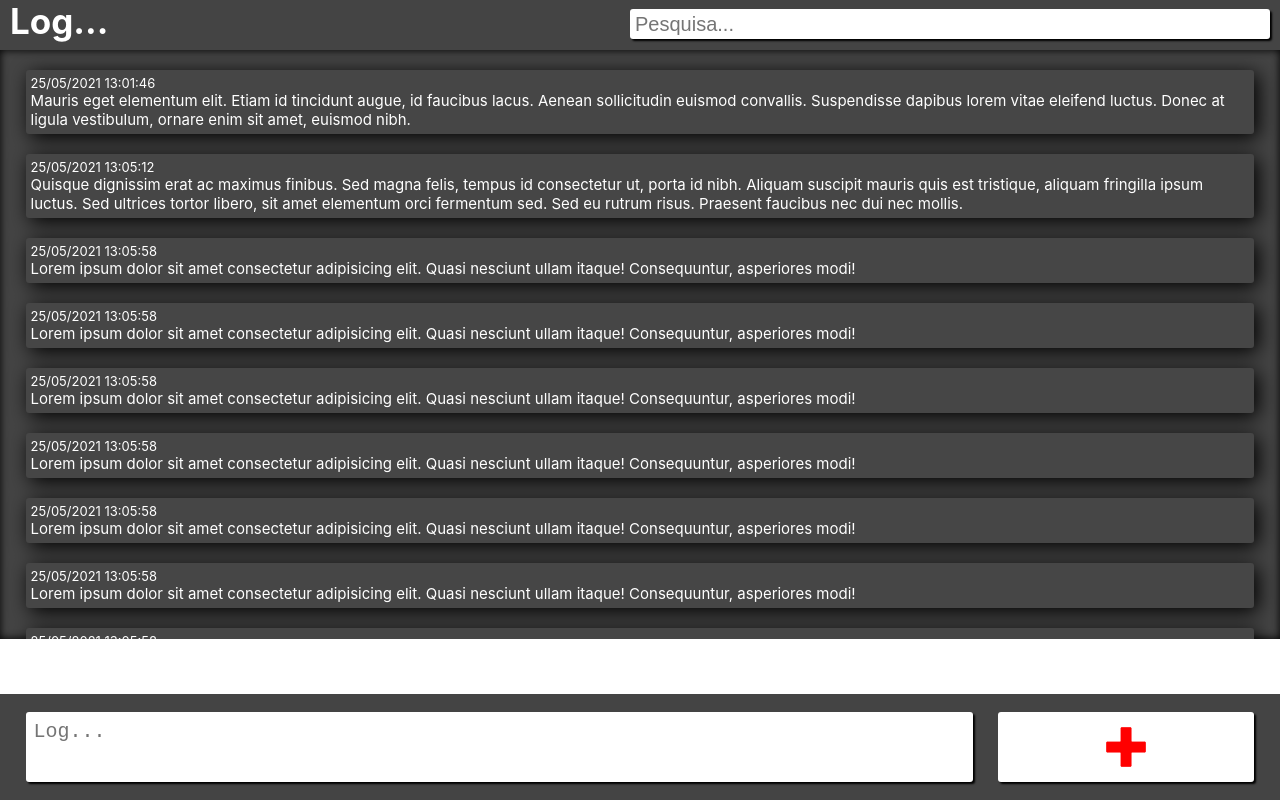
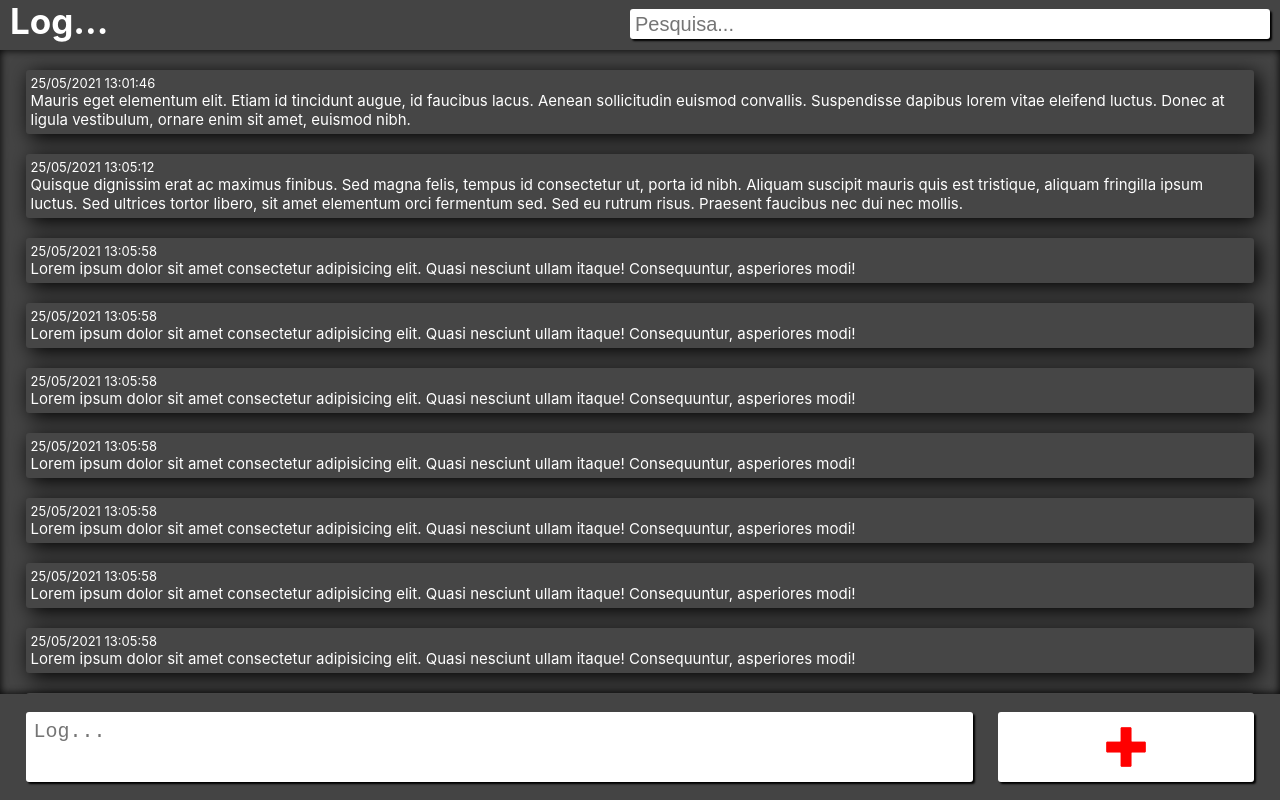
Before and after one commit to andrenobreg/logapp, a React (Create React App) app: page / in a window 1280 px wide. Built offline with nearby package versions, Linux system fonts and the light colour scheme.

Commit message:
Footer resolvido

```diff
--- a/src/home.js
+++ b/src/home.js
@@ -8,7 +8,6 @@ class Home extends React.PureComponent {
     constructor(props) {
         super(props);
         this.state = {
-            height: "calc(100vh - 221px)",
             basenotas: Database().basenotas,
             value: "",
             rows: 2,
@@ -40,28 +39,21 @@ class Home extends React.PureComponent {
             value: event.target.value,
             rows: currentRows < maxRows ? currentRows : maxRows,
         });
-    if(this.state.rows==2){
-        this.setState({height: "calc(100vh - 221px)"})
-    }else{
-        if(this.state.rows==3){
-            this.setState({height: "calc(100vh - 240px)"})
-        }else{
-            if(this.state.rows==4){
-                this.setState({height: "calc(100vh - 252px)"})
-            }
-        }
-    }
+        this.updateScroll()
     };
 
-    inserirNota(){
+    inserirNota() {
+        if(this.state.value!==""){
             let i = this.state.basenotas.length;
-        i = i+1;
-        this.state.basenotas[i] = {date: new Date().toLocaleString(), nota: this.state.value}; //this.state.value;
-        this.setState({value: ''});
+            i = i + 1;
+            this.state.basenotas[i] = { date: new Date().toLocaleString(), nota: this.state.value }; //this.state.value;
+            this.setState({ value: '' });
+
+        }
         this.updateScroll()
     }
 
-    updateScroll(){
+    updateScroll() {
         var element = document.getElementById("board");
         element.scrollTop = element.scrollHeight;
     }
@@ -86,32 +78,30 @@ class Home extends React.PureComponent {
         return (
             <div>
                 <html>
-                <body style={{backgroundColor:"red", height:"100%"}}>
+                    <body style={{ backgroundColor: "red", height: "100vh", display: "flex", flexDirection:"column" }}>
                         <header>
-                    <div style={{boxShadow: "5px 5px 10px black", width:"100%", height:"50px", backgroundColor:"#444444", position:"relative"}}>
-                        <a style={{fontSize:"35px", float:"left", fontWeight:"bold", color:"white", marginLeft:"10px"}}>Log...</a>
-                        <input type="text"  placeholder="Pesquisa..."  id="entradabusca" onKeyUp={filterFunction} style={{paddingLeft:"5px", height:"30px", width:"50vw", float:"right", marginTop:"9px", marginRight:"10px", boxShadow: "2px 2px 2px black", boxSizing:"border-box", border:"none", borderRadius:"3px", resize:"none", fontSize:"20px", outline:"0"}}/>
+                            <div style={{ boxShadow: "5px 5px 10px black", width: "100%", height: "50px", backgroundColor: "#444444", position: "relative" }}>
+                                <a style={{ fontSize: "35px", float: "left", fontWeight: "bold", color: "white", marginLeft: "10px" }}>Log...</a>
+                                <input type="text" placeholder="Pesquisa..." id="entradabusca" onKeyUp={filterFunction} style={{ paddingLeft: "5px", height: "30px", width: "50vw", float: "right", marginTop: "9px", marginRight: "10px", boxShadow: "2px 2px 2px black", boxSizing: "border-box", border: "none", borderRadius: "3px", resize: "none", fontSize: "20px", outline: "0" }} />
                             </div>
                         </header>
-
-                    <div id="board" style={{boxShadow: "inset 0px 0px 8px black", scrollBehavior:"smooth", display:"flex", flexDirection:"column", backgroundColor:"#444444", position:"relative", height:this.state.height, overflow:"auto", paddingBottom:"10px"}}>
-                        {this.state.basenotas.map((objeto) => (<a className="resultados">{Cardnota(objeto.date, objeto.nota)}</a>) )}
+                        <div id="board" style={{ boxShadow: "inset 0px 0px 8px black", scrollBehavior: "smooth", display: "flex", flexDirection: "column", flex: 1, backgroundColor: "#444444", position: "relative", overflow: "auto", paddingBottom: "10px" }}>
+                            {this.state.basenotas.map((objeto) => (<a className="resultados">{Cardnota(objeto.date, objeto.nota)}</a>))}
                         </div>
 
-                    <footer>
-                            <div style={{whiteSpace:"pre-wrap", boxSizing:"border-box", display: "flex", width:"100%", maxHeight:"200px", backgroundColor:"#444444", position:"absolute", bottom:"0", paddingTop:"18px", paddingBottom:"18px", paddingLeft:"2vw", paddingRight:"2vw"}}>
+                        <footer style={{height:"fit-content", position:"relative"}}>
+                            <div style={{ whiteSpace: "pre-wrap", boxSizing: "border-box", display: "flex", width: "100%", maxHeight: "200px", backgroundColor: "#444444", bottom: "0", paddingTop: "18px", paddingBottom: "18px", paddingLeft: "2vw", paddingRight: "2vw" }}>
                                 <textarea
-                            style={{boxShadow: "2px 2px 2px black", boxSizing:"border-box", border:"none", borderRadius:"3px", resize:"none", fontSize:"20px", lineHeight:"24px", overflow:"auto", height:"auto", padding:"8px", outline:"0", float:"left", marginLeft:"0px", marginTop:"0px", marginBottom:"0px", width:"74vw", maxHeight:"100px"}}
+                                    style={{ boxShadow: "2px 2px 2px black", boxSizing: "border-box", border: "none", borderRadius: "3px", resize: "none", fontSize: "20px", lineHeight: "24px", overflow: "auto", height: "auto", padding: "8px", outline: "0", float: "left", marginLeft: "0px", marginTop: "0px", marginBottom: "0px", width: "74vw", maxHeight: "100px" }}
                                     rows={this.state.rows}
                                     value={this.state.value}
                                     placeholder={'Log...'}
                                     className={'textarea'}
                                     onChange={this.handleChange}
-                            //onKeyUp={this.handleChange}
                                 />
                                 <div>
-                                <div onClick={(event) => {this.inserirNota()}} style={{display: "flex", position:"relative", justifyContent:"center", alignItems:"center", cursor:"pointer", boxShadow: "2px 2px 2px black", backgroundColor:"white", width:"20vw", maxHeight:"100px", minHeight:"64px", height:"100%", outline:"0", border:"0", borderRadius:"3px", float:"left", marginLeft:"2vw"}}>
-                                    <img src={enviar} style={{margin:"15px"}}/>
+                                    <div onClick={(event) => { this.inserirNota() }} style={{ display: "flex", position: "relative", justifyContent: "center", alignItems: "center", cursor: "pointer", boxShadow: "2px 2px 2px black", backgroundColor: "white", width: "20vw", maxHeight: "100px", minHeight: "64px", height: "100%", outline: "0", border: "0", borderRadius: "3px", float: "left", marginLeft: "2vw" }}>
+                                        <img src={enviar} style={{ margin: "15px" }} />
                                     </div>
                                 </div>
                             </div>
```
Lines whose indentation alone changed are shown as unchanged.
